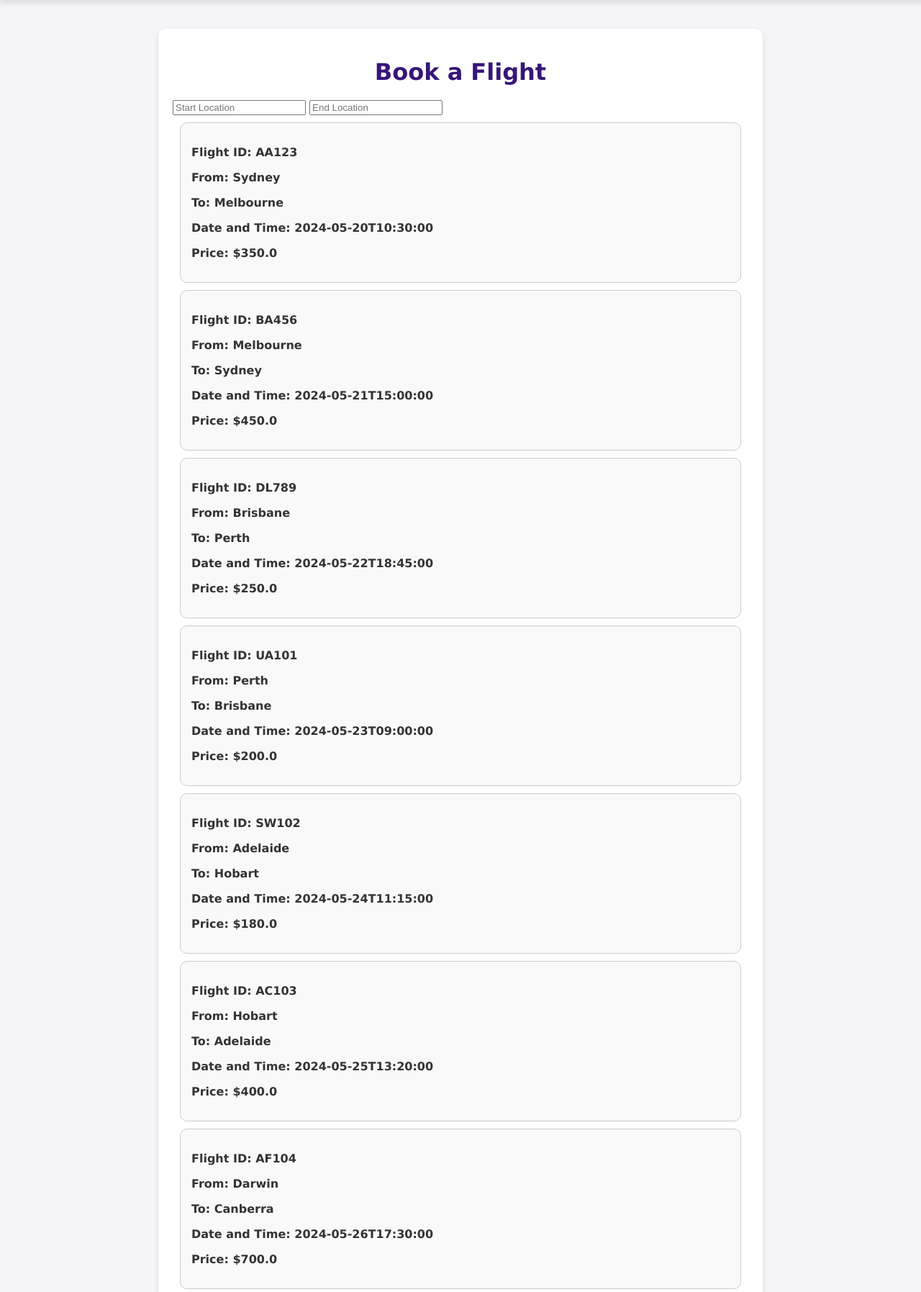
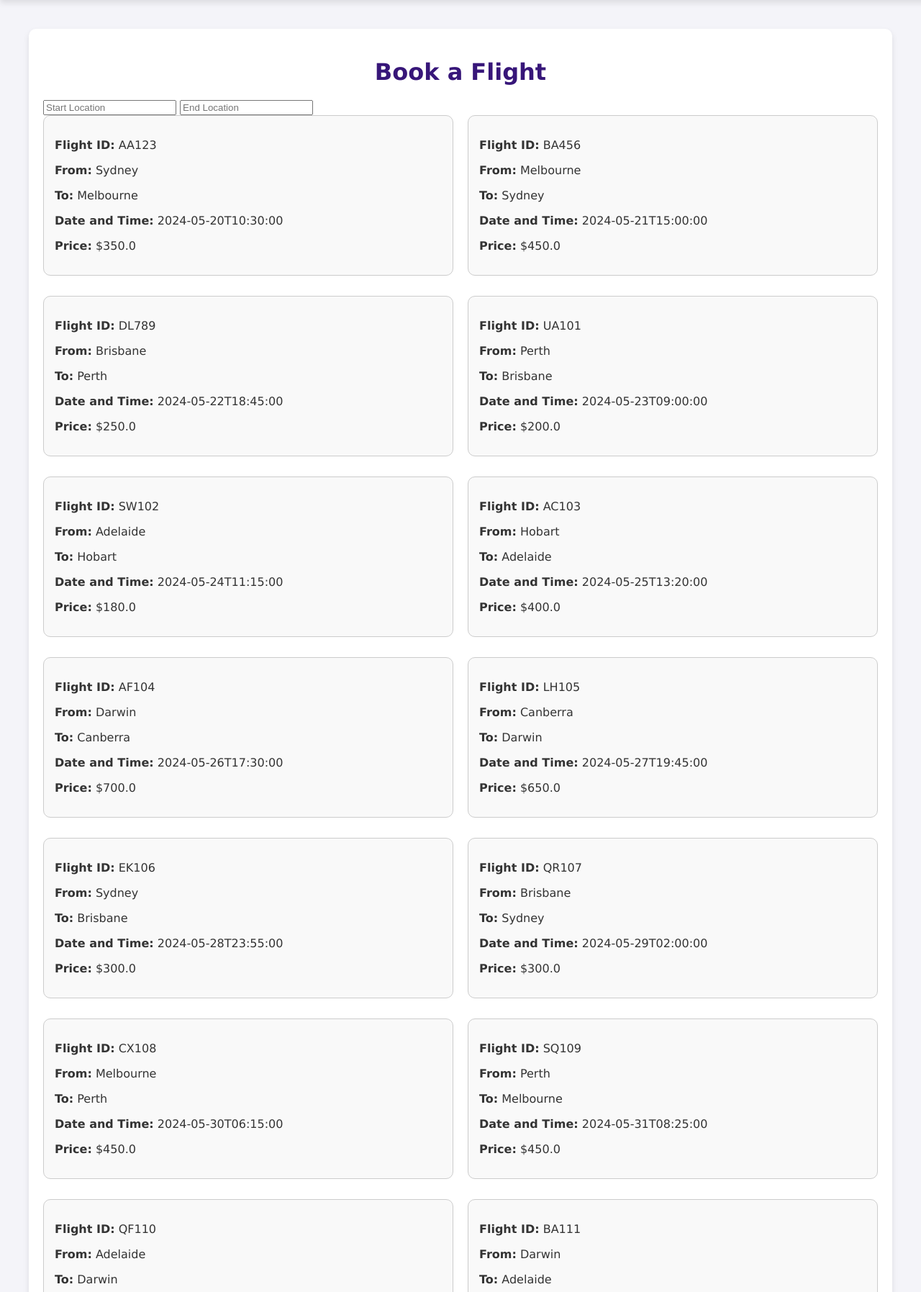
Before and after one commit to Cameron-p-Carter/214, a Flask app: page /book in a window 1280 px wide. Shown: the part 153-1948 px from the top of the page at 72% size. Run offline with Flask 3, Linux system fonts and the light colour scheme; the visitor is signed in with stand-in values (Sample User, id 1).

Commit message:
fixed bokking page

```diff
--- a/flightdata.json
+++ b/flightdata.json
@@ -179,7 +179,6 @@
             "C1",
             "C2",
             "D1",
-            "D2",
             "E1",
             "E2"
         ]
@@ -336,7 +335,6 @@
             "A2",
             "B1",
             "B2",
-            "C1",
             "C2",
             "D1",
             "D2",
@@ -416,7 +414,6 @@
             "A2",
             "B1",
             "B2",
-            "C2",
             "D1",
             "D2",
             "E1",
@@ -459,7 +456,6 @@
             "C2",
             "D1",
             "D2",
-            "E1",
             "E2"
         ]
     },
--- a/static/styles.css
+++ b/static/styles.css
@@ -126,18 +126,35 @@ form button:hover {
 }
 
 /* Booking Styles */
+.booking-container {
+    background: #fff;
+    padding: 20px;
+    border-radius: 10px;
+    box-shadow: 0 4px 8px rgba(0,0,0,0.1);
+    margin: 20px auto;
+    max-width: 1500px;
+}
+
+.flight-list {
+    display: flex;
+    flex-wrap: wrap;
+    gap: 20px;
+}
+
 .flight-box {
     border: 1px solid #ccc;
     border-radius: 10px;
     padding: 15px;
-    margin: 10px;
     background-color: #f9f9f9;
     cursor: pointer;
     transition: background-color 0.3s;
+    width: calc(50% - 10px);
+    box-sizing: border-box;
+    min-width: 500px;
 }
 
 .flight-box:hover {
-    background-color: #e0f7fa;
+    background-color: #f3e0fa;
 }
 
 .flight-box input {
@@ -145,8 +162,14 @@ form button:hover {
 }
 
 .flight-box.selected {
-    background-color: #e0f7fa;
+    background-color: #df87ff;
 }
+
+.flight-box p {
+    font-weight: normal;
+}
+
+
 
 /* Seat Styles */
 .seat-box {
@@ -161,7 +184,7 @@ form button:hover {
 }
 
 .seat-box:hover {
-    background-color: #e0f7fa;
+    background-color: #f3e0fa;
 }
 
 .seat-box input {
@@ -169,7 +192,7 @@ form button:hover {
 }
 
 .seat-box.selected {
-    background-color: #e0f7fa;
+    background-color: #df87ff;
 }
 
 .seat-box.unavailable {
--- a/userdata.json
+++ b/userdata.json
@@ -35,6 +35,18 @@
                 {
                     "flight_id": "AF104",
                     "seat_number": "A1"
+                },
+                {
+                    "flight_id": "QR107",
+                    "seat_number": "D2"
+                },
+                {
+                    "flight_id": "BA119",
+                    "seat_number": "C2"
+                },
+                {
+                    "flight_id": "LH121",
+                    "seat_number": "E1"
                 }
             ]
         },
@@ -99,6 +111,16 @@
                     "seat_number": "D1"
                 }
             ]
+        },
+        {
+            "username": "test5",
+            "password": "test5",
+            "flight_booked_ids": [
+                {
+                    "flight_id": "QR115",
+                    "seat_number": "C1"
+                }
+            ]
         }
     ]
 }
```
